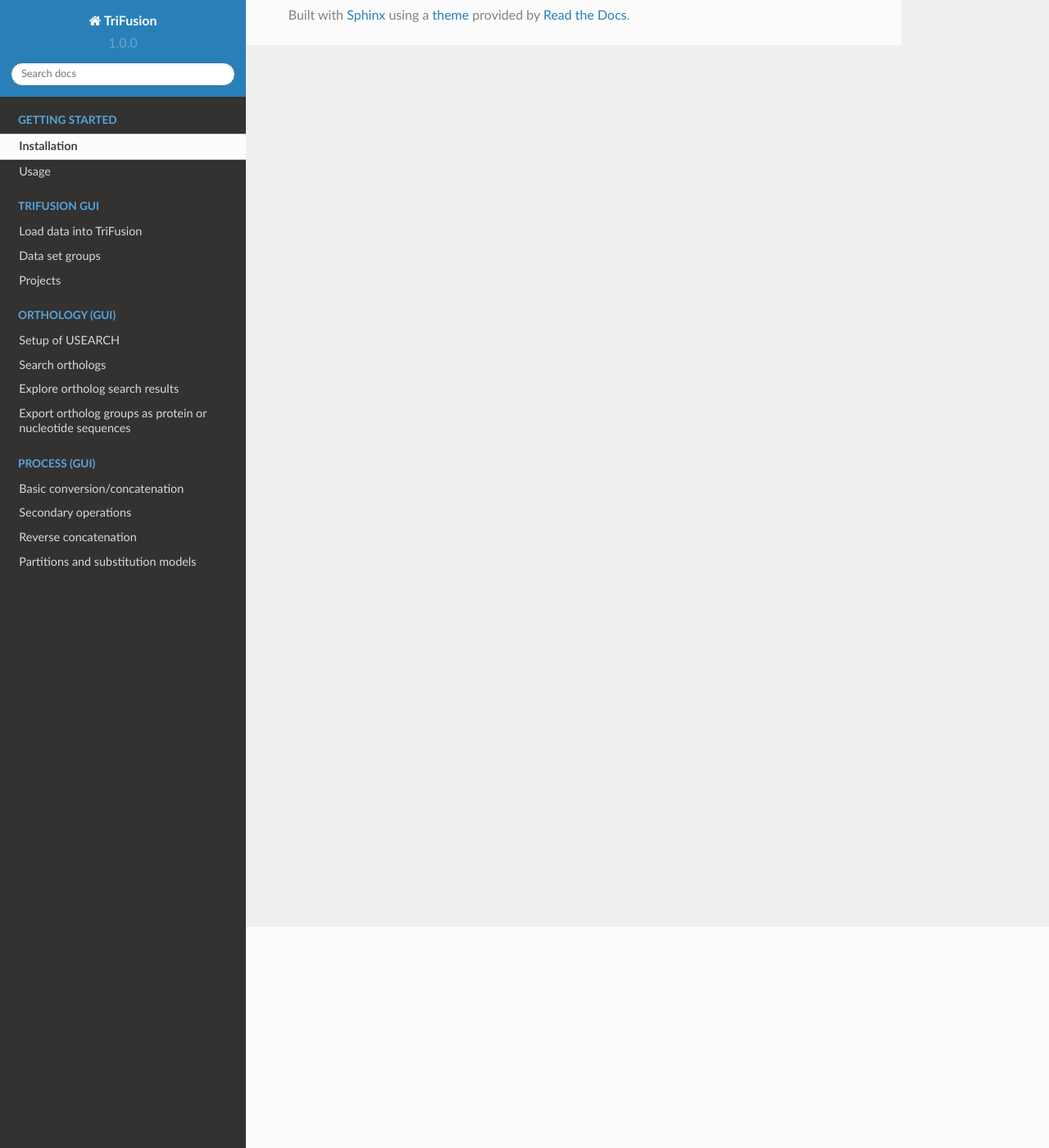
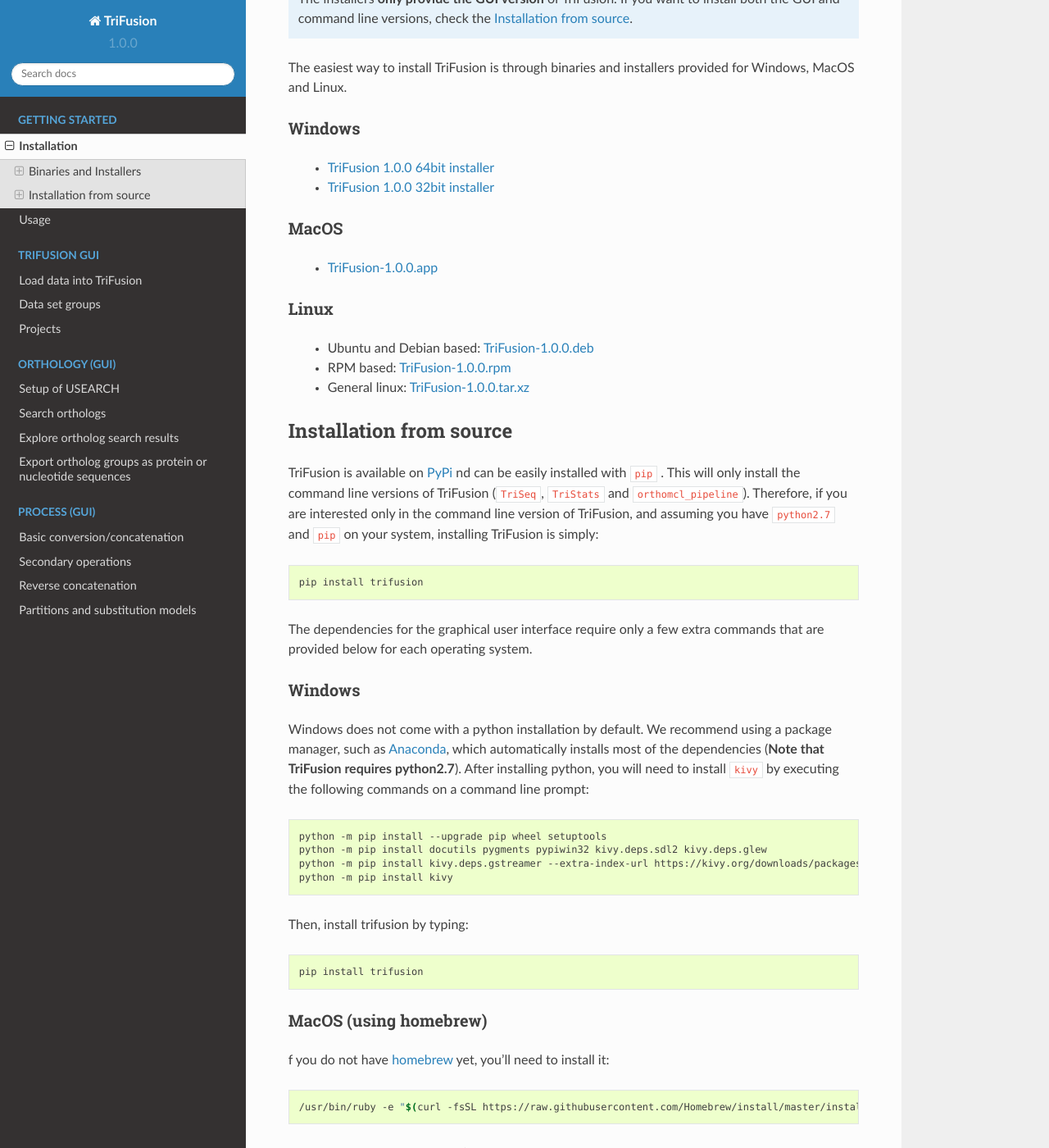
Before and after one commit to ODiogoSilva/TriFusion, a Sphinx documentation site: the page built from docs/installation.rst, in a window 1280 px wide and 1400 px high, scrolled down 270 px. Shown: the whole window at 82% size. Built offline with Sphinx 7.4.7 and the Read the Docs theme 2.0.0, drawn with Linux system fonts in a browser that asks for light colours; some of the changed text lies outside the part shown.

Commit message:
Added installation docs

```diff
--- a/docs/installation.rst
+++ b/docs/installation.rst
@@ -1,2 +1,193 @@
 Installation
 ============
+
+Binaries and Installers
+-----------------------
+
+.. note::
+
+    The installers **only provide the GUI version** of TriFusion. If
+    you want to install both the GUI and command line versions, check the
+    `Installation from source`_.
+
+The easiest way to install TriFusion is through binaries and installers
+provided for Windows, MacOS and Linux.
+
+Windows
+^^^^^^^
+
+    - `TriFusion 1.0.0 64bit installer <https://github.com/ODiogoSilva/TriFusion/releases/download/0.5.0/TriFusion-v0.5.0-Win64.msi>`_
+    - `TriFusion 1.0.0 32bit installer <https://github.com/ODiogoSilva/TriFusion/releases/download/0.5.0/TriFusion-v0.5.0-Win32.msi>`_
+
+MacOS
+^^^^^
+
+    - `TriFusion-1.0.0.app <https://github.com/ODiogoSilva/TriFusion/releases/download/0.5.0/TriFusion-v0.5.0-MacOS.app.zip>`_
+
+Linux
+^^^^^
+
+    - Ubuntu and Debian based: `TriFusion-1.0.0.deb <https://github.com/ODiogoSilva/TriFusion/releases/download/1.0.0/TriFusion-v1.0.0.deb>`_
+    - RPM based: `TriFusion-1.0.0.rpm <https://github.com/ODiogoSilva/TriFusion/releases/download/1.0.0/TriFusion-v1.0.0.rpm>`_
+    - General linux: `TriFusion-1.0.0.tar.xz <https://aur.archlinux.org/packages/trifusion-bin/>`_
+
+
+Installation from source
+------------------------
+
+TriFusion is available on `PyPi <https://pypi.python.org/pypi/trifusion>`_
+nd can be easily installed with ``pip`` . This
+will only install the command line versions of TriFusion
+(``TriSeq``, ``TriStats`` and ``orthomcl_pipeline``). Therefore, if you are
+interested only in the command line version of TriFusion, and assuming you
+have ``python2.7`` and ``pip`` on your system, installing TriFusion is simply:
+
+.. code-block:: bash
+
+    pip install trifusion
+
+The dependencies for the graphical user interface require only a
+few extra commands that are provided below for each operating system.
+
+Windows
+^^^^^^^
+
+Windows does not come with  a python installation by default. We recommend
+using a package manager, such as
+`Anaconda <https://www.continuum.io/downloads>`_, which automatically
+installs most of the dependencies (**Note that TriFusion requires
+python2.7**). After installing python, you will need
+to install ``kivy`` by executing the following commands on a command
+line prompt:
+
+.. code-block:: bash
+
+    python -m pip install --upgrade pip wheel setuptools
+    python -m pip install docutils pygments pypiwin32 kivy.deps.sdl2 kivy.deps.glew
+    python -m pip install kivy.deps.gstreamer --extra-index-url https://kivy.org/downloads/packages/simple/
+    python -m pip install kivy
+
+Then, install trifusion by typing:
+
+.. code-block:: bash
+
+    pip install trifusion
+
+MacOS (using homebrew)
+^^^^^^^^^^^^^^^^^^^^^^
+
+f you do not have `homebrew <https://brew.sh/>`_ yet, you'll need to install
+it:
+
+.. code-block:: bash
+
+    /usr/bin/ruby -e "$(curl -fsSL https://raw.githubusercontent.com/Homebrew/install/master/install)"
+
+Then, to install TriFusion and it's dependencies:
+
+.. code-block:: bash
+
+    brew install sdl2 sdl2_image sdl2_ttf sdl2_mixer
+    pip install -I Cython==0.23
+    USE_OSX_FRAMEWORKS=0 pip install kivy
+    pip install trifusion
+
+Ubuntu (and relatives)
+^^^^^^^^^^^^^^^^^^^^^^
+
+On Ubuntu, there are PPAs available for the installation of TriFusion via
+``apt-get`` in addition to the ``pip`` installation method.
+
+Via PPA
+~~~~~~~
+
+    - Add one of the following PPAs:
+        ::
+
+            # Stable release:
+            sudo add-apt-repository ppa:o-diogosilva/trifusion
+            # Daily release:
+            sudo add-apt-repository ppa:o-diogosilva/trifusion-daily
+
+    - Upgrade your package list and install TriFusion:
+        ::
+
+            sudo apt-get update && sudo apt-get install trifusion
+
+Via ``pip``
+~~~~~~~~~~~
+
+.. code-block:: bash
+
+    sudo apt-get install python-pip build-essential python-dev libsdl2-dev
+    pip install cython==0.23
+    pip install kivy
+    pip install trifusion
+
+
+Debian
+^^^^^^
+
+As with Ubuntu, you may install TriFusion via the available PPAs or with
+``pip``.
+
+
+Via PPA
+~~~~~~~
+
+    - Add one of the following PPAs manually to the ``sources.list`` file:
+        ::
+
+            # Stable release:
+            http://ppa.launchpad.net/o-diogosilva/trifusion/ubuntu trusty main
+            # Daily release:
+            http://ppa.launchpad.net/o-diogosilva/trifusion-daily/ubuntu trusty main
+
+    - Add the GPG key to your apt keyring:
+        ::
+
+             sudo apt-key adv --keyserver keyserver.ubuntu.com --recv-keys D4F1E8E6
+
+
+    - Upgrade your package list and install TriFusion:
+        ::
+
+            sudo apt-get update && sudo apt-get install trifusion
+
+Via ``pip``
+~~~~~~~~~~~
+
+.. code-block:: bash
+
+    sudo apt-get install python-pip build-essential python-dev libsdl2-dev
+    pip install cython==0.23
+    pip install kivy
+    pip install trifusion
+
+RPM based
+^^^^^^^^^
+
+.. code-block:: bash
+
+    dnf install python-pip python-devel redhat-rpm-config freeglut-devel SDL* libsdl2-dev
+    pip install cython==0.23
+    pip install kivy
+    pip install trifusion
+
+ArchLinux
+^^^^^^^^^
+
+There are three `AUR <https://aur.archlinux.org/>`_ packages for TriFusion:
+
+    - `trifusion <https://aur.archlinux.org/packages/trifusion/>`_:
+      The latest release of TriFusion, based on source code.
+    - `trifusion-bin <https://aur.archlinux.org/packages/trifusion-bin/>`_:
+      The latest release of TriFusion. in binary format. Does
+      not require dependencies to be installed, as all the necessary libs
+      are bundled with the distributed binary
+    - `trifusion-git <https://aur.archlinux.org/packages/trifusion-git/>`_: The bleeding edge version directly from git. Requires
+      dependencies to be installed, as it is also source code based.
+
+Just use any `AUR helper <https://wiki.archlinux.org/index.php/AUR_helpers>`_
+to handle the packages for you, or download the *PKGBUILD* you require and
+use ``makepkg``.
```
